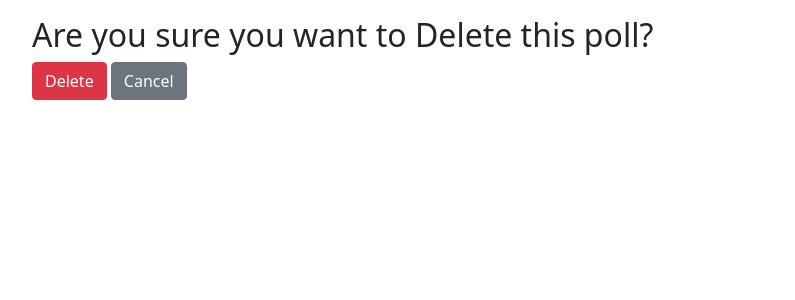
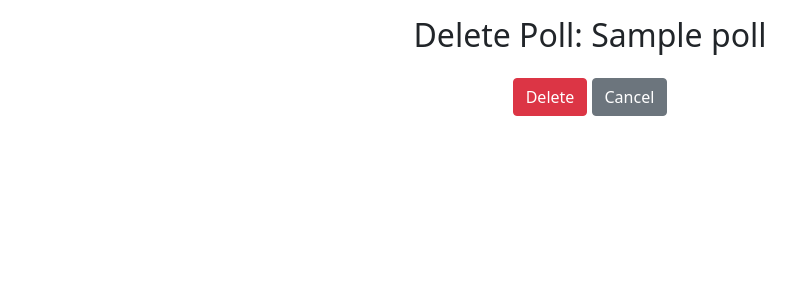
Before and after one commit to SiddharthMeyan/Polling-app-using-django, a Django app: template templates/delete_poll.html in a window 1280 px wide. Shown: the part 56-356 px from the top of the page, without its empty margins (50-845 px from the left). Run offline with Django 3.2, Linux system fonts and the light colour scheme; the template is opened without the code that fills it: most values are stand-ins (such as "Sample title", 1, 10 or a date in 2020); some libraries are stand-ins or nearby versions.

Commit message:
minor changes

```diff
--- a/templates/delete_poll.html
+++ b/templates/delete_poll.html
@@ -1,11 +1,13 @@
 {% extends 'base.html' %}
 {% block body %}
+<center>
 <div class="container mt-3">
-<h2>Are you sure you want to Delete this poll? </h2>
+<h2>Delete Poll: {{Polls.question}}</h2>
 <form action="" method='POST'>
 {% csrf_token %}
-<button class="btn btn-danger" type='submit'>Delete</button>
-<a class="btn btn-secondary" href="{%url 'home'%}">Cancel</a>
+<button class="btn btn-danger mt-3" type='submit'>Delete</button>
+<a class="btn btn-secondary mt-3" href="{%url 'home'%}">Cancel</a>
 </form>
 </div>
+</center>
 {% endblock body %}
```
Also changed, not shown: base/views.py (+7 -1 lines), db.sqlite3.
